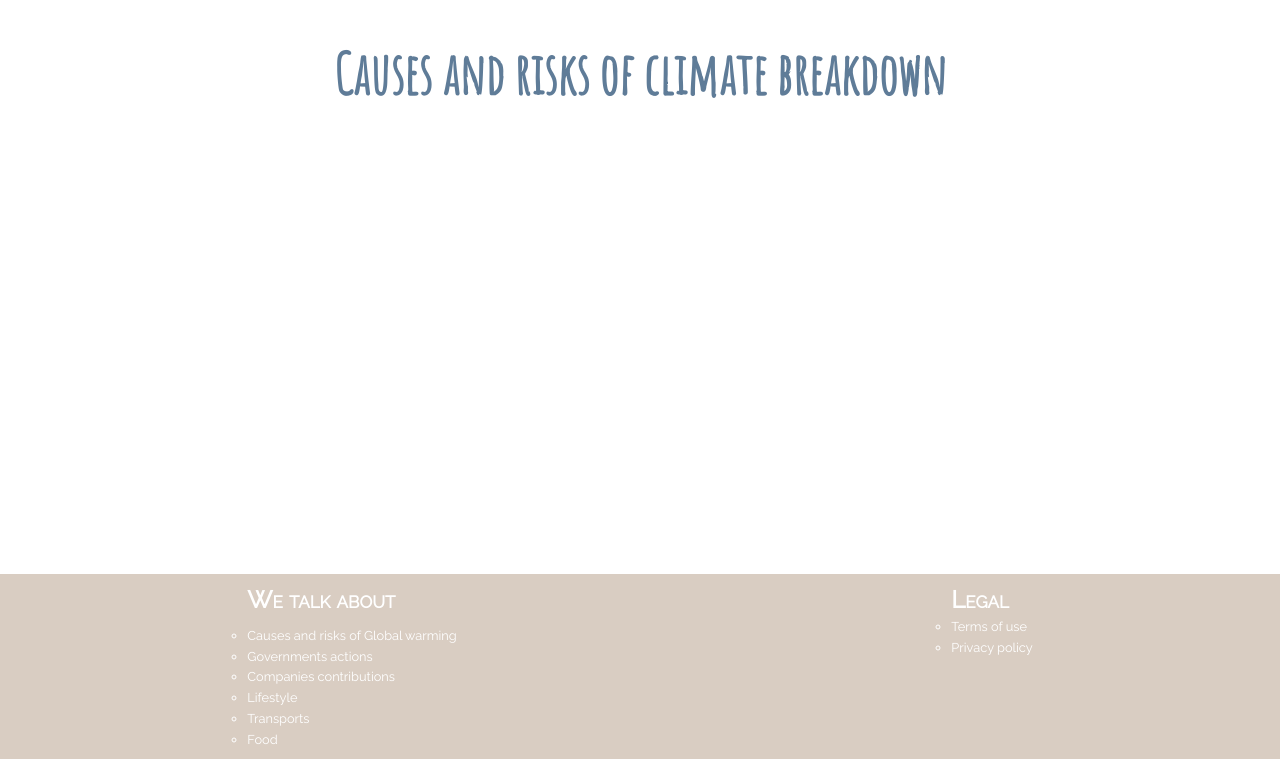
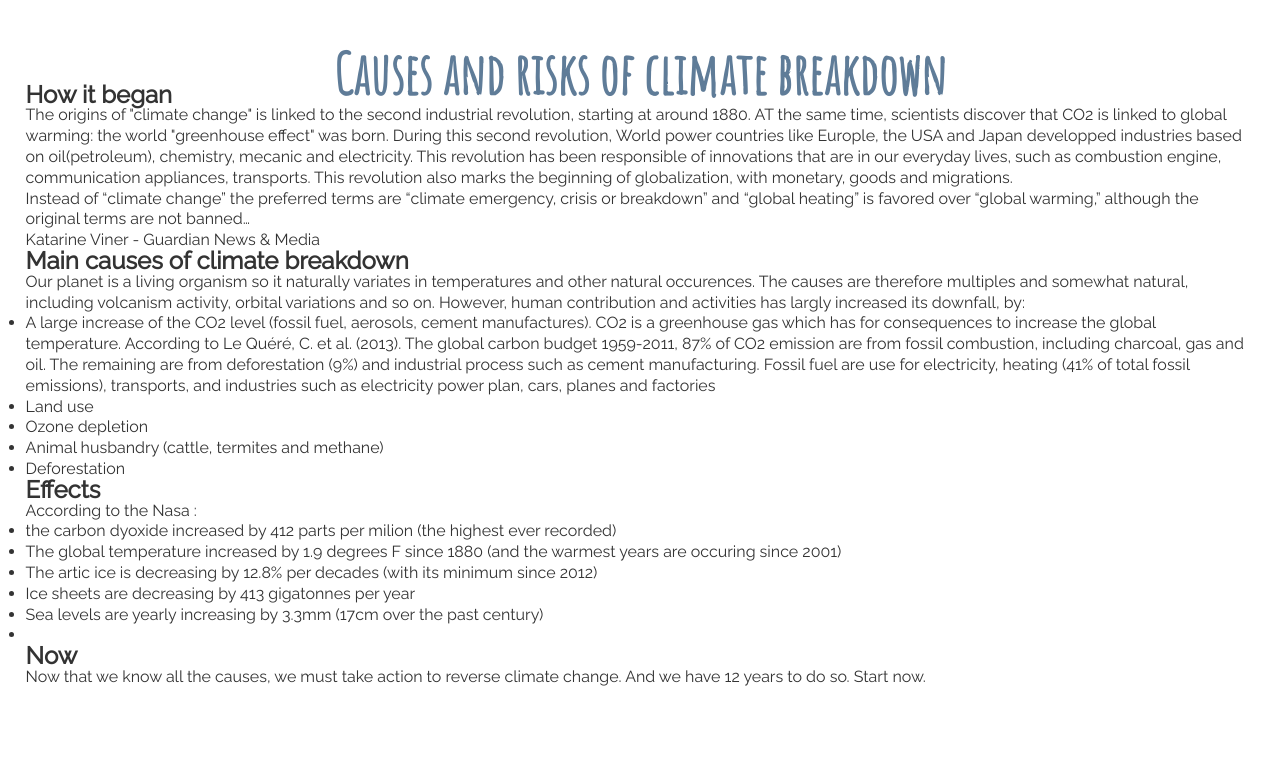
Before and after one commit to Kmyll/Climate-Fixathon, a PHP site: page /causes-and-risks.php in a window 1280 px wide. Shown: the part 41-800 px from the top of the page. Run offline with PHP 8.4, Linux system fonts and the light colour scheme; some web fonts are replaced.

Commit message:
[ADD] causes and risks pages

```diff
--- a/causes-and-risks.php
+++ b/causes-and-risks.php
@@ -4,10 +4,49 @@
 
 <h1>Causes and risks of climate breakdown</h1>
 
+<h2>How it began</h2>
+
+<p>The origins of "climate change" is linked to the second industrial revolution, starting at around 1880. AT the same time, scientists discover that CO2 is linked to global warming: the world "greenhouse effect" was born. During this second revolution, World power countries like Europle, the USA and Japan developped industries based on oil(petroleum), chemistry, mecanic and electricity. This revolution has been responsible of innovations that are in our everyday lives, such as combustion engine, communication appliances, transports. This revolution also marks the beginning of globalization, with monetary, goods and migrations.</p>
+
+
+<div class="quote">
+  <p>Instead of “climate change” the preferred terms are “climate emergency, crisis or breakdown” and “global heating” is favored over “global warming,” although the original terms are not banned…</p>
+  <p>Katarine Viner - Guardian News & Media</p>
+</div>
+
+
+
+<h2>Main causes of climate breakdown</h2>
+
+<p>Our planet is a living organism so it naturally variates in temperatures and other natural occurences. The causes are therefore multiples and somewhat natural, including volcanism activity, orbital variations and so on. However, human contribution and activities has largly increased its downfall, by:</p>
+<ul>
+  <li>A large increase of the CO2 level (fossil fuel, aerosols, cement manufactures). CO2 is a greenhouse gas which has for consequences to increase the global temperature. According to Le Quéré, C. et al. (2013). The global carbon budget 1959-2011, 87% of CO2 emission are from fossil combustion, including charcoal, gas and oil. The remaining are from deforestation (9%) and industrial process such as cement manufacturing.  Fossil fuel are use for electricity, heating (41% of total fossil emissions), transports, and industries such as electricity power plan, cars, planes and factories </li>
+  <li>Land use</li>
+  <li>Ozone depletion</li>
+  <li>Animal husbandry (cattle, termites and methane)</li>
+  <li>Deforestation</li>
+</ul>
 
 
 
 
+
+<h2>Effects</h2>
+
+<p>According to the Nasa :</p>
+
+<ul>
+  <li>the carbon dyoxide increased by 412 parts per milion (the highest ever recorded)</li>
+  <li>The global temperature increased by 1.9 degrees F since 1880 (and the warmest years are occuring since 2001)</li>
+  <li>The artic ice is decreasing by 12.8% per decades (with its minimum since 2012)</li>
+  <li>Ice sheets are decreasing by 413 gigatonnes per year</li>
+  <li>Sea levels are yearly increasing by 3.3mm (17cm over the past century)</li>
+  <li></li>
+</ul>
+
+<h2>Now</h2>
+
+Now that we know all the causes, we must take action to reverse climate change. And we have 12 years to do so.
+Start now.
+
 </section>
-
-<?php include "footer.php" ?>
```
Also changed, not shown: references.php (added, +18 -0 lines), 1 other file.
